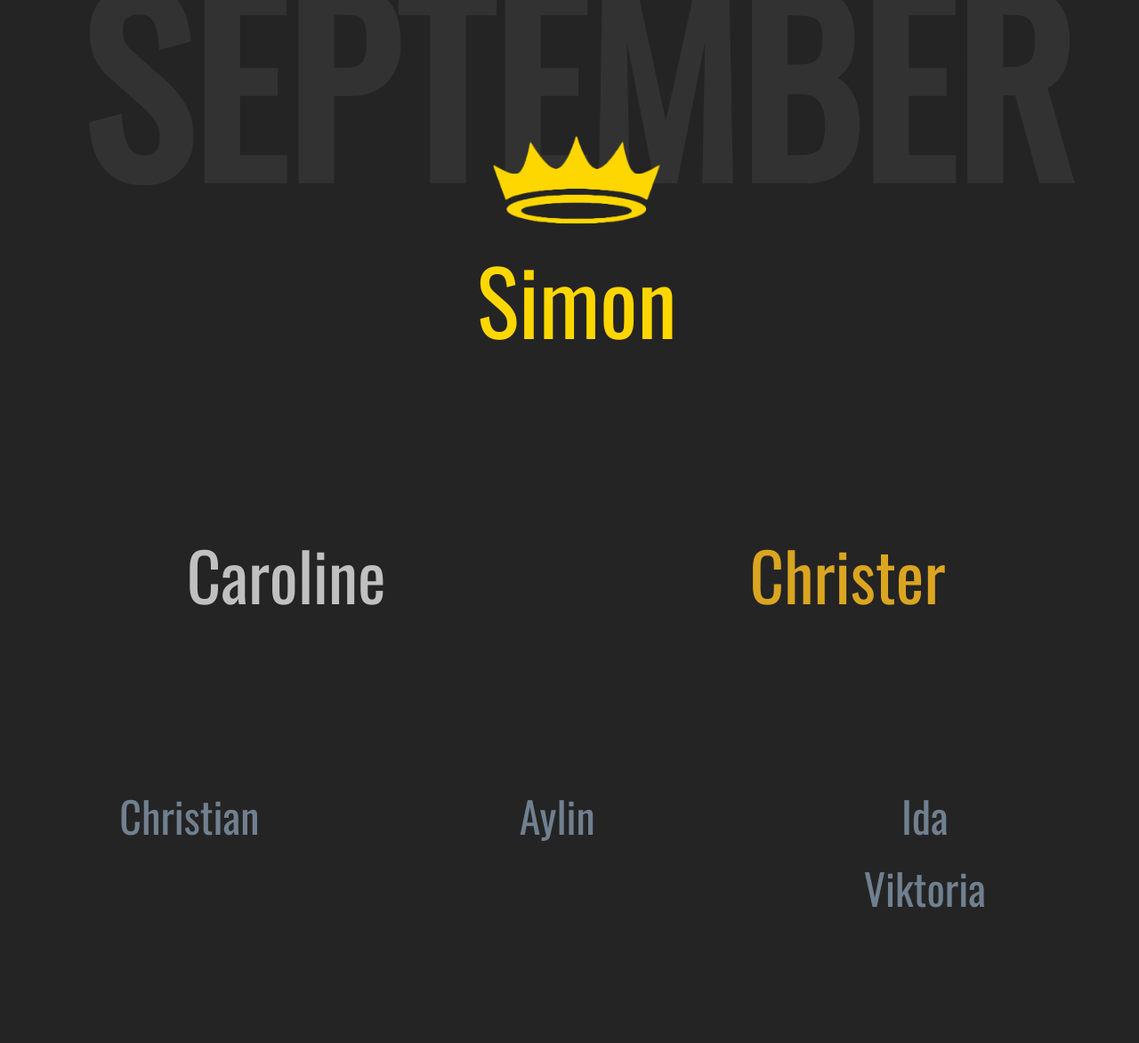
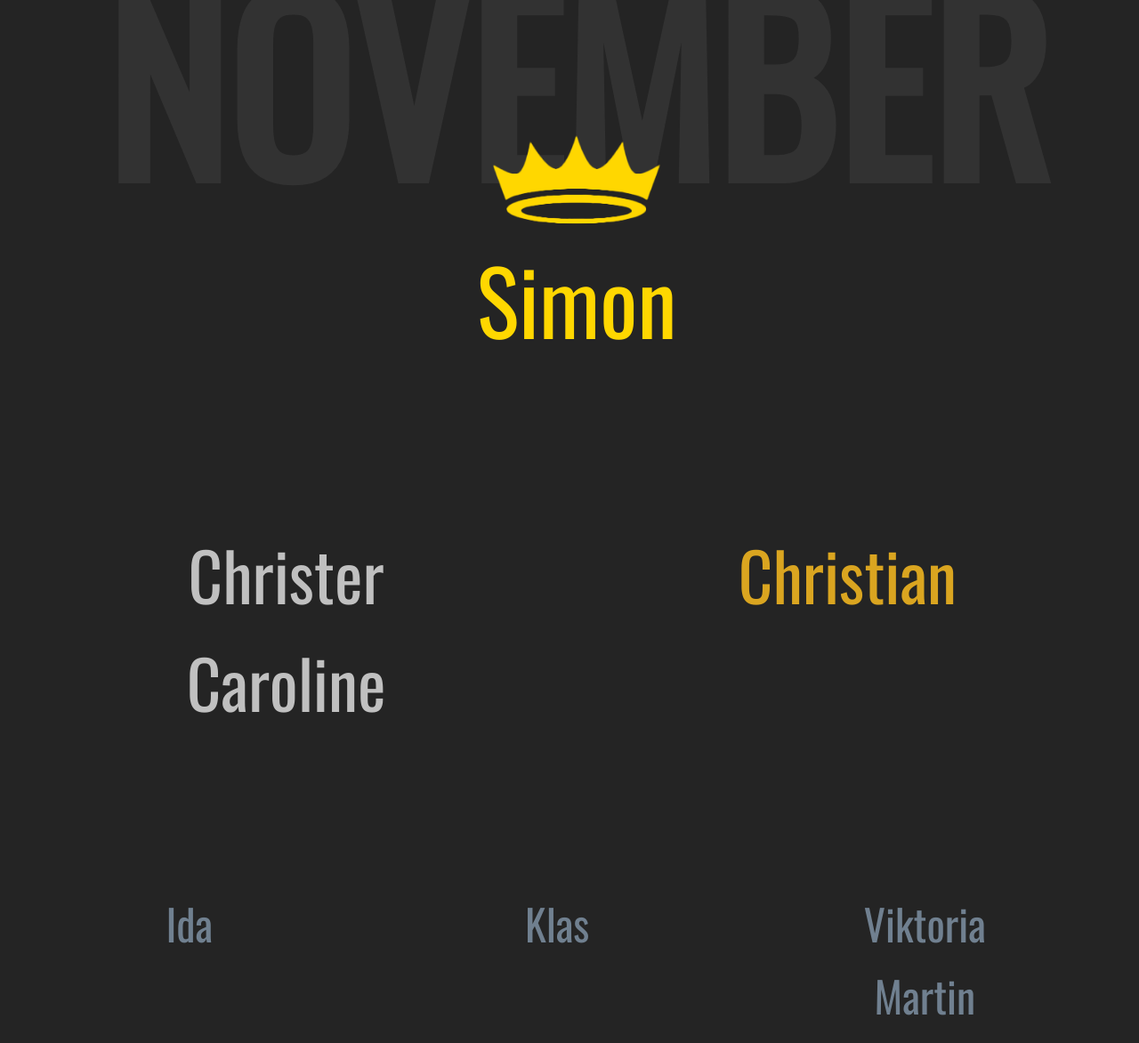
Before and after one commit to crossfitmetalbox/crossfitmetalbox.github.io, a plain HTML site: page screenly/top-members-monthly.html in a window 1280 px wide. Shown: the whole page at 89% size. Before the commit the page ends 1051 px from the top, so only its background shows below. Drawn offline with nearby package versions, Linux system fonts and the light colour scheme.

Commit message:
update november

```diff
--- a/screenly/top-members-monthly.html
+++ b/screenly/top-members-monthly.html
@@ -145,7 +145,7 @@
   </head>
   <body>
     <div class="hero">
-      <div class="title">SEPTEMBER</div>
+      <div class="title">NOVEMBER</div>
       <!-- <div class="subtitle">2023</div> -->
     </div>
     <div class="top-list">
@@ -165,6 +165,7 @@
         <!-- <div class="title">Laura</div> -->
         <div class="members">
           <ul class="col-one">
+            <li>Christer</li>
             <li>Caroline</li>
           </ul>
         </div>
@@ -173,7 +174,7 @@
         <!-- <div class="title">Therése</div> -->
         <div class="members">
           <ul class="col-one">
-            <li>Christer</li>
+            <li>Christian</li>
           </ul>
         </div>
       </div>
@@ -182,7 +183,7 @@
         <!-- <div class="title">Aylin</div> -->
         <div class="members">
           <ul class="col-one">
-            <li>Christian</li>
+            <li>Ida</li>
           </ul>
         </div>
       </div>
@@ -190,15 +191,15 @@
         <!-- <div class="title">Klas</div> -->
         <div class="members">
           <ul class="col-one">
-            <li>Aylin</li>
+            <li>Klas</li>
           </ul>
         </div>
       </div>
       <div class="list-section col-three">
         <div class="members">
           <ul class="col-one">
-            <li>Ida</li>
             <li>Viktoria</li>
+            <li>Martin</li>
           </ul>
         </div>
       </div>
```
Also changed, not shown: screenly/top-members-monthly.min.html (+1 -1 lines).
